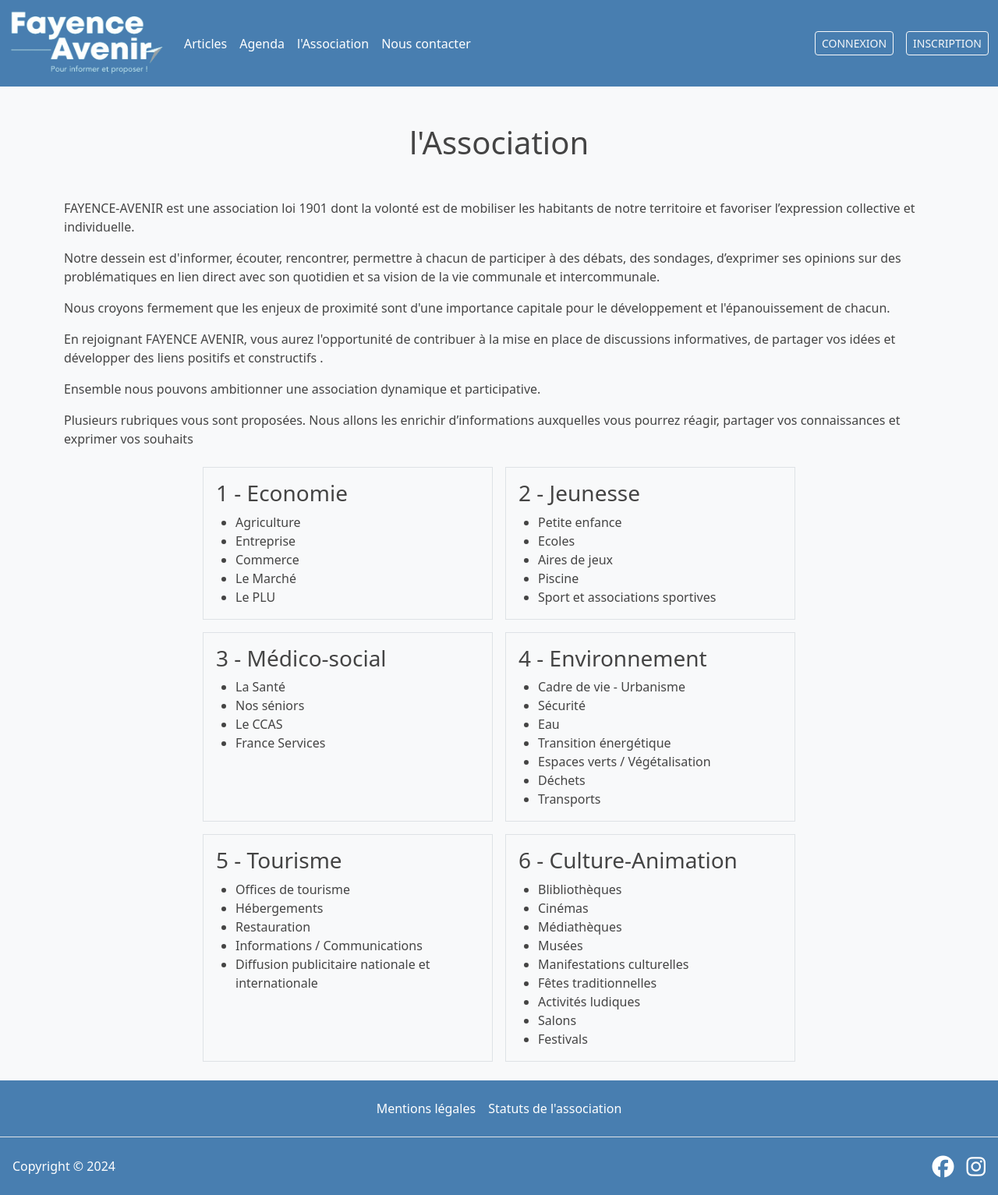
After one commit to GuillemotClement/Symfony-FayenceAvenir, a Symfony app: template templates/rules/presentation.html.twig in a window 1280 px wide. The commit adds this page. Shown: the whole page at 78% size. Run offline with Twig, Linux system fonts and the light colour scheme; the template is opened without the code that fills it, so the values that code supplies are empty; style sheets or scripts are compiled from the project's sources; some libraries are stand-ins or nearby versions.

Commit message:
Ajout de la présentation de association

```diff
--- a/assets/styles/_base.scss
+++ b/assets/styles/_base.scss
@@ -49,3 +49,8 @@
 .underline {
   text-decoration: underline;
 }
+
+.theme-list {
+  list-style: disc;
+  padding-left: 25px;
+}
--- a/composer.json
+++ b/composer.json
@@ -32,6 +32,7 @@
         "symfony/process": "7.0.*",
         "symfony/property-access": "7.0.*",
         "symfony/property-info": "7.0.*",
+        "symfony/rate-limiter": "7.0.*",
         "symfony/runtime": "7.0.*",
         "symfony/security-bundle": "7.0.*",
         "symfony/serializer": "7.0.*",
--- a/src/Controller/RulesController.php
+++ b/src/Controller/RulesController.php
@@ -14,9 +14,9 @@ class RulesController extends AbstractController
         return $this->render('rules/rgpd.html.twig');
     }
 
-    #[Route('statut', name: 'statut')]
+    #[Route('presentation', name: 'presentation')]
     public function showStatut(): Response
     {
-        return $this->render('rules/statut.html.twig');
+        return $this->render('rules/presentation.html.twig');
     }
 }
--- a/templates/event/show.html.twig
+++ b/templates/event/show.html.twig
@@ -5,7 +5,7 @@
     <div class="d-flex justify-content-center mb-4">
       <img src="{{ asset(event.picture) }}" alt="image event {{event.name}}" class="img-fluid rounded shadow">
     </div>
-    <h1 class="text-center mb-4 text-capitalize">{{ event.name }}</h1>
+    <h1 class="text-center mb-4">{{ event.name }}</h1>
     <div class="px-3">
       <div class="element-info">
       <p class="element-date"><span class="fw-bold">Date de l'évènement</span> : {{ event.date | date('d M Y à h:m')}}</p>
--- a/templates/partials/_footer.html.twig
+++ b/templates/partials/_footer.html.twig
@@ -1,7 +1,7 @@
 <footer class="py-3">
   <ul class="nav justify-content-center border-bottom pb-3 mb-3">
-    <li class="nav-item"><a href="" class="nav-link px-2 txt-white">Mention légale</a></li>
-    <li><a href="{{ asset('build/pdf/statutsAssoc.pdf')}}" class="nav-link px-2 txt-white" target="_blank">Statut de l'association</a></li>
+    <li class="nav-item"><a href="" class="nav-link px-2 txt-white">Mentions légales</a></li>
+    <li><a href="{{ asset('build/pdf/statutsAssoc.pdf')}}" class="nav-link px-2 txt-white" target="_blank">Statuts de l'association</a></li>
   </ul>
   <div class="d-flex align-items-center justify-content-between mx-3">
     <span class="mb-3 mb-md-0 txp-white">Copyright &copy; 2024</span>
--- a/templates/partials/_header.html.twig
+++ b/templates/partials/_header.html.twig
@@ -15,7 +15,7 @@
           <a href="{{ path('event') }}" class="nav-link txt-white">Agenda</a>
         </li>
         <li class="nav-item">
-          <a href="{{ path('statut')}}" class="nav-link txt-white">l'Association</a>
+          <a href="{{ path('presentation')}}" class="nav-link txt-white">l'Association</a>
         </li>
         <li class="nav-item">
           <a href="{{ path('contactForm') }}" class="nav-link txt-white">Nous contacter</a>
--- /dev/null
+++ b/templates/rules/presentation.html.twig
@@ -0,0 +1,83 @@
+{% extends 'base.html.twig' %}
+
+
+
+{% block body %}
+<h1 class="text-center my-5">l'Association</h1>
+<div class="">
+  <p>FAYENCE-AVENIR est une association loi 1901 dont la volonté est de mobiliser les habitants de notre territoire et favoriser l’expression collective et individuelle.</p>
+  <p>Notre dessein est d'informer, écouter, rencontrer, permettre à chacun de participer à des débats, des sondages, d’exprimer ses opinions sur des problématiques en lien direct avec son quotidien et sa vision de la vie communale et intercommunale.</p>
+  <p>Nous croyons fermement que les enjeux de proximité sont d'une importance capitale pour le développement et l'épanouissement de chacun.</p>
+  <p>En rejoignant FAYENCE AVENIR, vous aurez l'opportunité de contribuer à la mise en place de discussions informatives, de partager vos idées et développer des liens positifs et constructifs .</p>
+  <p>Ensemble nous pouvons ambitionner une association dynamique et participative.</p>
+  <p>Plusieurs rubriques vous sont proposées. Nous allons les enrichir d’informations auxquelles vous pourrez réagir, partager vos connaissances et exprimer vos souhaits</p>
+  <div class="d-flex flex-wrap gap-3 justify-content-center my-4">
+    <div class="border p-3 col-6 col-md-4">
+      <h3>1 - Economie</h3>
+      <ul class='theme-list'>
+        <li>Agriculture</li>
+        <li>Entreprise</li>
+        <li>Commerce</li>
+        <li>Le Marché</li>
+        <li>Le PLU</li>
+      </ul>
+    </div>
+    <div class="border p-3 col-6 col-md-4">
+      <h3>2 - Jeunesse</h3>
+      <ul class='theme-list'>
+        <li>Petite enfance</li>
+        <li>Ecoles</li>
+        <li>Aires de jeux</li>
+        <li>Piscine</li>
+        <li>Sport et associations sportives</li>
+      </ul>
+    </div>
+    <div class="border p-3 col-6 col-md-4">
+      <h3>3 - Médico-social</h3>
+      <ul class='theme-list'>
+        <li>La Santé</li>
+        <li>Nos séniors</li>
+        <li>Le CCAS</li>
+        <li>France Services</li>
+      </ul>
+    </div>
+    <div class="border p-3 col-6 col-md-4">
+      <h3>4 - Environnement</h3>
+      <ul class='theme-list'>
+        <li>Cadre de vie - Urbanisme</li>
+        <li>Sécurité</li>
+        <li>Eau</li>
+        <li>Transition énergétique</li>
+        <li>Espaces verts / Végétalisation</li>
+        <li>Déchets</li>
+        <li>Transports</li>
+      </ul>
+    </div>
+    <div class="border p-3 col-6 col-md-4">
+      <h3>5 - Tourisme</h3>
+      <ul class='theme-list'>
+        <li>Offices de tourisme</li>
+        <li>Hébergements</li>
+        <li>Restauration</li>
+        <li>Informations / Communications</li>
+        <li>Diffusion publicitaire nationale et internationale</li>
+      </ul>
+    </div>
+    <div class="border p-3 col-6 col-md-4">
+      <h3>6 - Culture-Animation</h3>
+      <ul class='theme-list'>
+        <li>Blibliothèques</li>
+        <li>Cinémas</li>
+        <li>Médiathèques</li>
+        <li>Musées</li>
+        <li>Manifestations culturelles</li>
+        <li>Fêtes traditionnelles</li>
+        <li>Activités ludiques</li>
+        <li>Salons</li>
+        <li>Festivals</li>
+      </ul>
+    </div>
+  </div>
+</div>
+
+{% endblock %}
--- /dev/null
+++ b/translations/security.fr.yaml
@@ -0,0 +1 @@
+"too_many-failed-logins": "Trop de tentatives de connexion infructueuses, veuillez reessayer plus tard."
```
Also changed, not shown: templates/home/index.html.twig (+5 -5 lines), templates/rules/statut.html.twig (deleted, +0 -8 lines), 3 other files.
